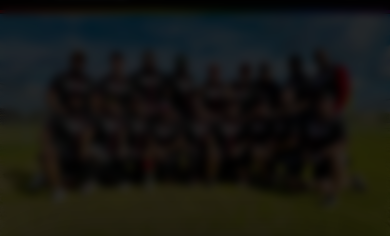
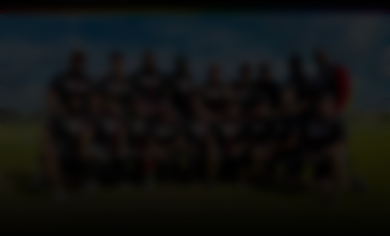
Before and after one commit to KeithLondon/Titans-Softball, a plain HTML site: page index.html in a window 390 px wide. Shown: the part 47-283 px from the top of the page. Drawn offline with nearby package versions, Linux system fonts and the light colour scheme.

Commit message:
Mobile hero: fade photo bottom into background for seamless blend

```diff
--- a/index.html
+++ b/index.html
@@ -105,7 +105,7 @@ nav::after{content:"";position:absolute;left:0;right:0;bottom:0;height:3px;backg
 @media(max-width:640px){
   .hero{min-height:auto;display:block;overflow:hidden;padding-top:61px}
   .hero-img{position:relative;inset:auto;width:100%;aspect-ratio:1860/1091;background-position:center}
-  .hero-img::after{display:none}
+  .hero-img::after{display:block;background:linear-gradient(to bottom,transparent 52%,rgba(10,10,11,0.45) 76%,var(--black) 100%)}
   .hero-content{padding-top:22px;padding-bottom:28px;text-align:center}
   .hero .eyebrow{margin-bottom:10px}
   .hero h1{font-size:clamp(54px,15vw,72px);margin-bottom:4px}
```
